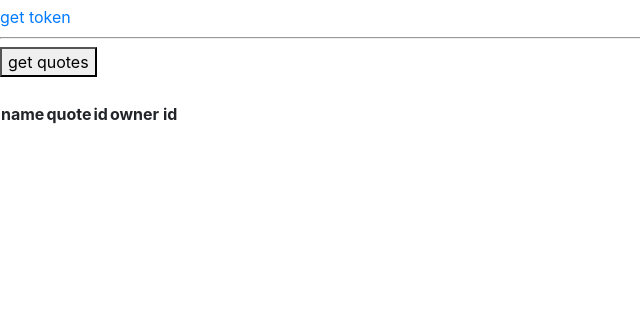
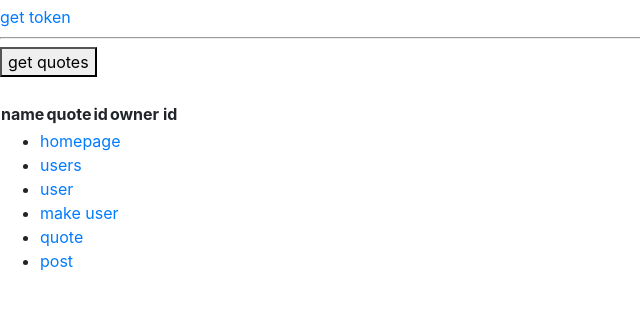
Before and after one commit to tvanloy/eindproject-frontend, a website: page quotes.html in a window 1280 px wide. Shown: the part 51-360 px from the top of the page, without its empty margins (0-640 px from the left). Drawn offline with nearby package versions, Linux system fonts and the light colour scheme.

Commit message:
Update quotes.html

```diff
--- a/quotes.html
+++ b/quotes.html
@@ -47,5 +47,15 @@
         </tbody>
     </table>
 </div>
+        <nav>
+        <ul>
+            <li><a href="homepage.html">homepage</a></li>
+            <li><a href="users.html">users</a></li>
+            <li><a href="user.html">user</a></li>
+            <li><a href="index.html">make user</a></li>
+            <li><a href="quote.html">quote</a></li>
+            <li><a href="post.html">post</a></li>
+        </ul>
+    </nav>
 </body>
 </html>
```
